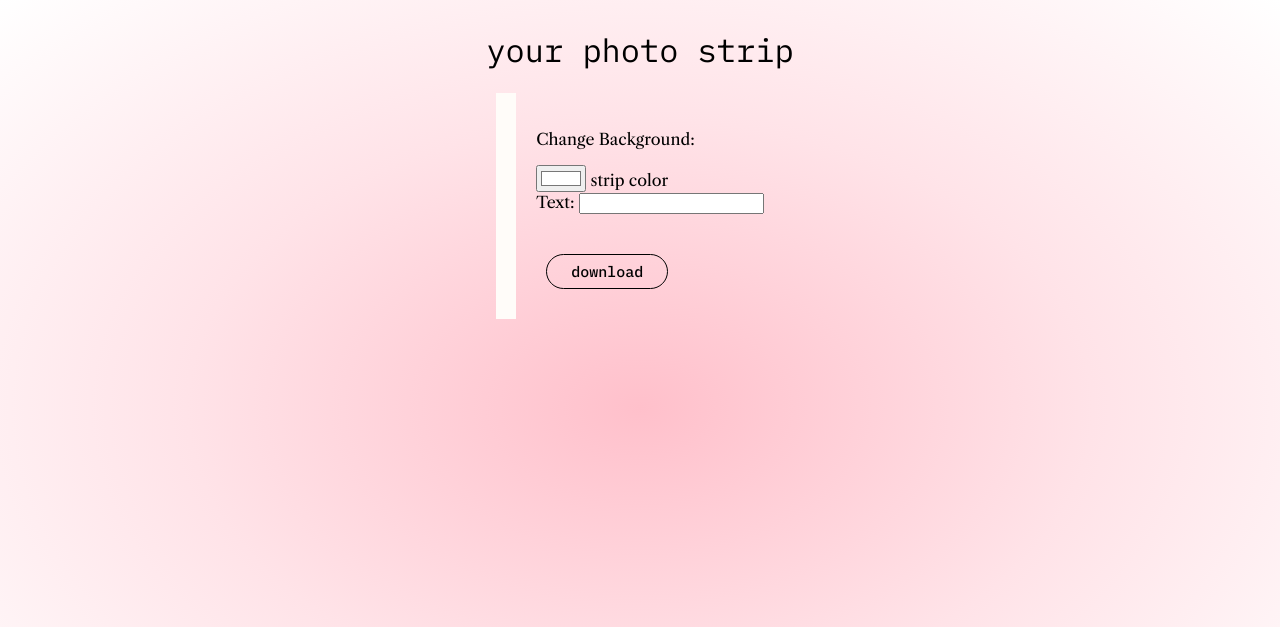
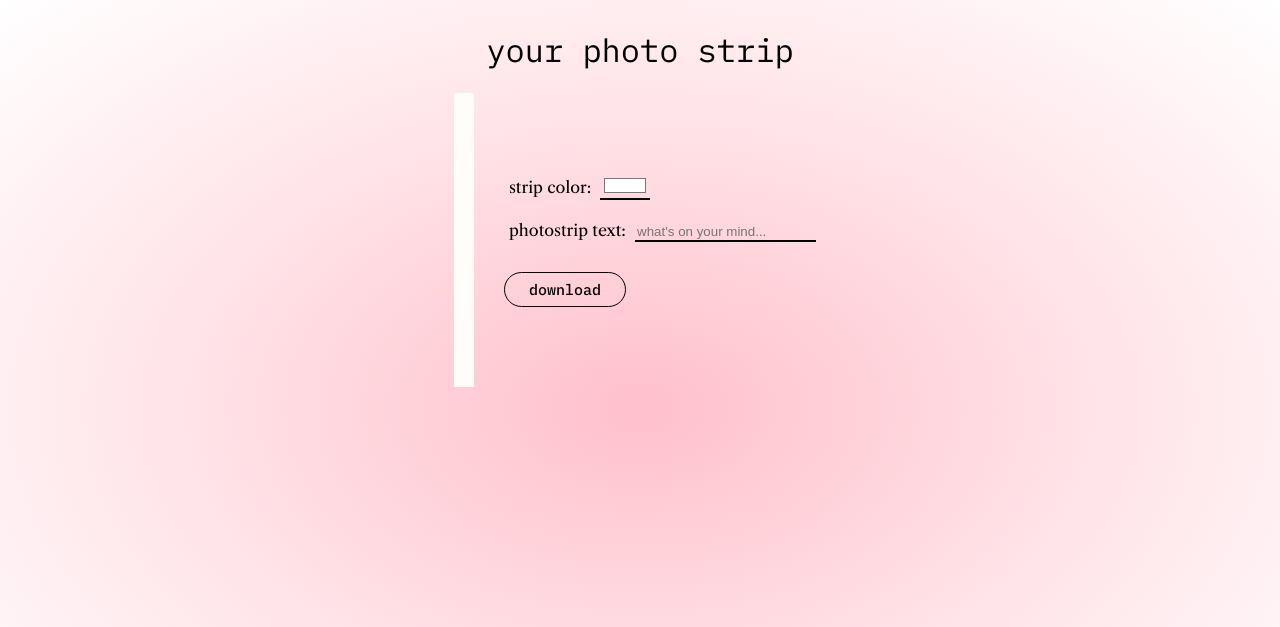
Before and after one commit to ktrlim/photobooth_flask, a Flask app: page /display in a window 1280 px wide. Shown: the top 627 px of the page. Run offline with Flask 3, Linux system fonts and the light colour scheme; data that the repository does not hold is empty.

Commit message:
color and text input styling

```diff
--- a/static/display.css
+++ b/static/display.css
@@ -47,6 +47,9 @@ body {
     display: flex;
     flex-direction: column;
     align-items: flex-start;
+    padding: 70px 0;
+    padding-left: 20px;
+
 }
 
 button {
@@ -106,3 +109,24 @@ button {
     border-radius: 30px;
     color: rgba(0, 0, 0, 0.15);
 }
+
+.customizations {
+    padding: 10px;
+    flex-direction: flex-start  ;
+}
+
+label {
+    padding: 5px;
+}
+
+input[type=color] {
+  border: none;
+  border-bottom: 2px solid rgb(0, 0, 0);
+  background-color: rgba(0, 0, 0, 0.0);
+}
+
+input[type=text] {
+  border: none;
+  border-bottom: 2px solid rgb(0, 0, 0);
+  background-color: rgba(0, 0, 0, 0.0);
+}
--- a/templates/display.html
+++ b/templates/display.html
@@ -11,15 +11,17 @@
     <div class="strip-preview">
         <div id="photo-strip" class="photostrip"></div>
         <div class="strip-customization">
-            <p>Change Background:</p>
-            <div>
+
+            <div class="customizations">
+                <label for="head">strip color:</label>
                 <input type="color" id="strip" name="strip" value="#ffffff" />
-                <label for="head">strip color</label>
+
             </div>
-            <form action="/action_page.php">
-                <label for="text">Text:</label>
-                <input type="text" id="text" name="text"><br><br>
-            </form>
+            <div class="customizations">
+                <label for="fname">photostrip text:</label>
+                <input type="text" id="fname" name="firstname" placeholder="what's on your mind...">
+            </div>
+
             <button onclick="" id="downloadButton" class="button">download</button>
         </div>
     </div>
```
